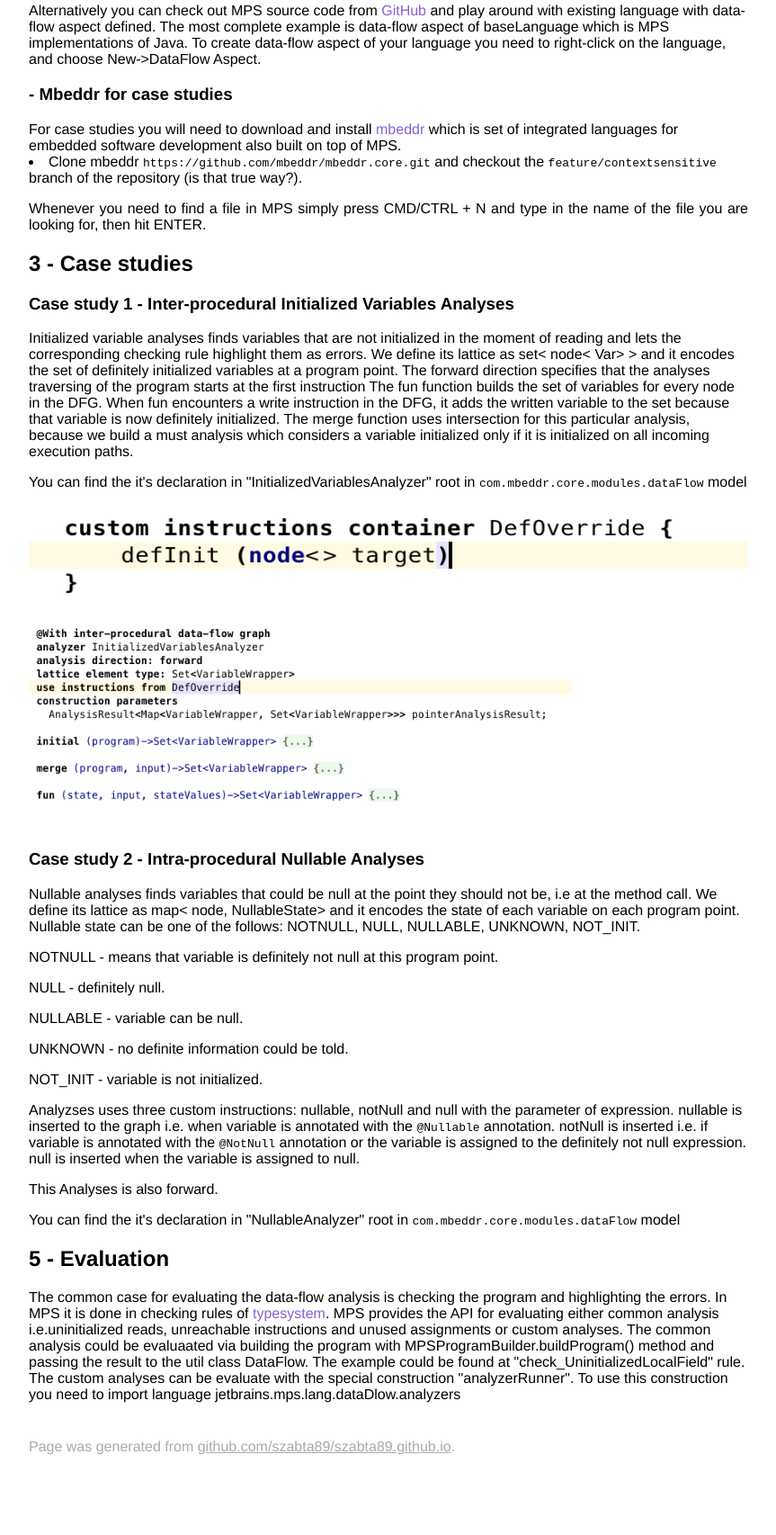
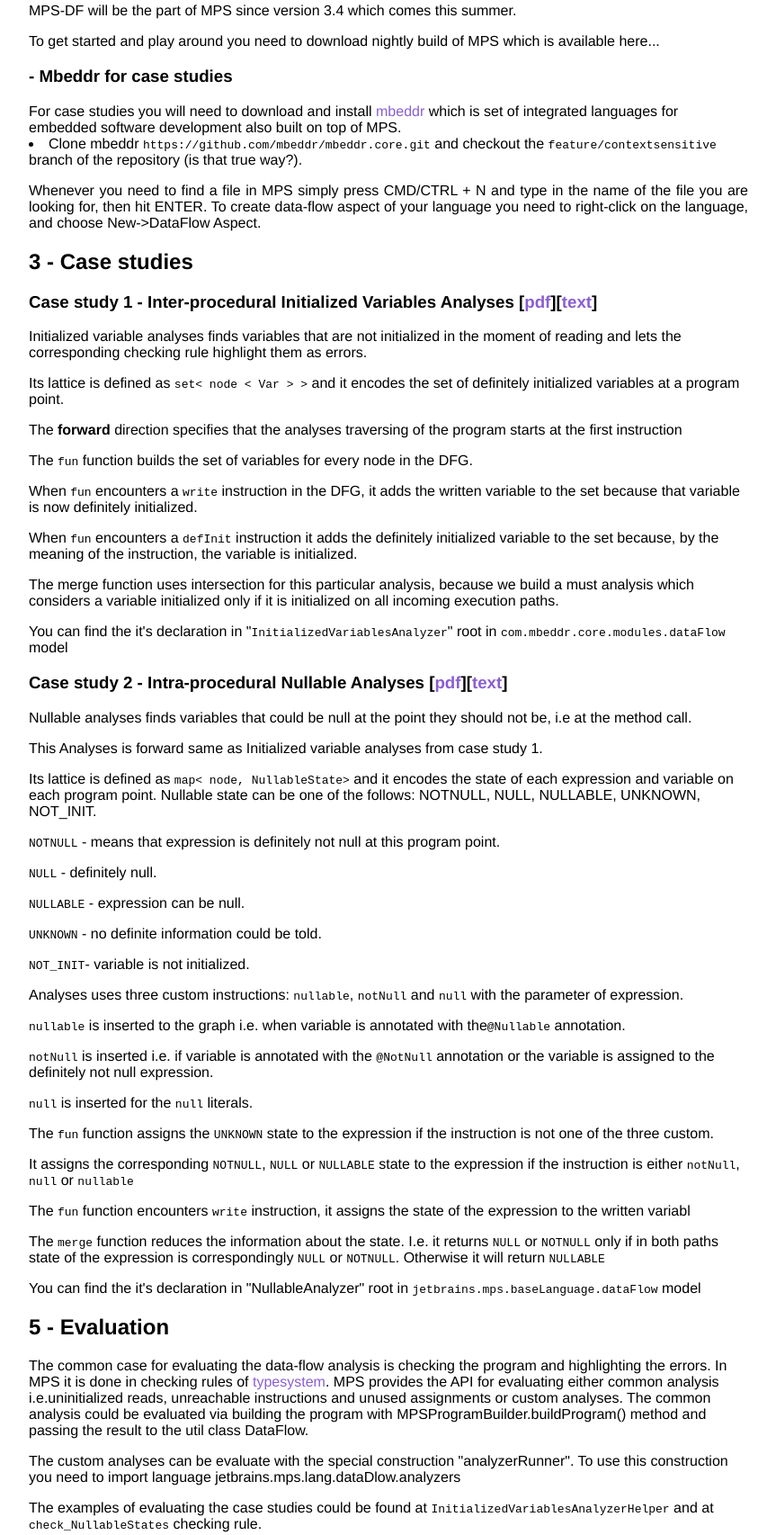
Before and after one commit to szabta89/szabta89.github.io, a plain HTML site: page projects/df.html in a window 1280 px wide. Shown: the part 657-2363 px from the top of the page at 90% size, without its empty margins (214-1077 px from the left). Before the commit the page ends 2304 px from the top, so only its background shows below. Drawn offline with Linux system fonts and the light colour scheme.

Commit message:
update thd df page

```diff
--- a/projects/df.html
+++ b/projects/df.html
@@ -17,9 +17,11 @@
         <br/>
     </div>
     <div class="content">
-			<a href="https://github.com/szabta89/IncA"><img style="position: absolute; top: 0; right: 0; border: 0;" src="https://camo.githubusercontent.com/38ef81f8aca64bb9a64448d0d70f1308ef5341ab/68747470733a2f2f73332e616d617a6f6e6177732e636f6d2f6769746875622f726962626f6e732f666f726b6d655f72696768745f6461726b626c75655f3132313632312e706e67" alt="Fork me on GitHub" data-canonical-src="https://s3.amazonaws.com/github/ribbons/forkme_right_darkblue_121621.png"></a>
-				<p align="justify">MPS-DF is a tool for data-flow analyses of programs designed in MPS. It provides the DSL for building the data-flow graph of a program, DSL for defining the data-flow analyses and the API for evaluating the analyses and obtaining it's result.
-					Additionally it provides the visualization tool for data-flow graph with the possibility to trace from data-flow graph nodes to program AST nodes.</p>
+        <p align="justify">MPS-DF is a tool for data-flow analyses of programs designed in MPS. It provides the DSL for
+            building the data-flow graph of a program, DSL for defining the data-flow analyses and the API for
+            evaluating the analyses and obtaining it's result.
+            Additionally it provides the visualization tool for data-flow graph with the possibility to trace from
+            data-flow graph nodes to program AST nodes.</p>
     </div>
 
     <div class="paper project">
@@ -38,7 +40,7 @@
             <div class="desc">
                 <h3>System Requirements:</h3>
                 <ul>
-						<li><a href="https://confluence.jetbrains.com/display/MPS/Download+MPS+3.3.4">MPS 3.3.4</a></li>
+                    <li><a href="https://confluence.jetbrains.com/display/MPS/Download+MPS+3.3.4">MPS < LINK HERE ></a></li>
                     <li>Java 1.8</li>
                     <li><a href="https://www.mbeddr.com">mbeddr</a> for the case studies</li>
                 </ul>
@@ -52,9 +54,13 @@
         <h2 id="claims">1 - Highlights</h2>
         <ul>
             <li>MPS-DF provides a DSL for building the data-flow graph, an intermediate program representation</li>
-	        	<li>MPS-DF provides a DSL for data-flow analyses. Data-flow analyses derives information from the data-flow graph of the program.</li>
+            <li>MPS-DF provides a DSL for data-flow analyses. Data-flow analyses derives information from the data-flow
+                graph of the program.
+            </li>
             <li>Analyses could be evaluated in different modes: intra-procedural and inter-procedural</li>
-	        	<li>The result can be used in checking rules for highlighting errors in program or in generator for the optimization of generated code.</li>
+            <li>The result can be used in checking rules for highlighting errors in program or in generator for the
+                optimization of generated code.
+            </li>
         </ul>
     </div>
 
@@ -64,65 +70,88 @@
         <h3 id="MPS_start"> - MPS</h3>
 
         <p align="justify">
-	        The MPS-DF comes as a built-in aspect of defining language in MPS. To get started you can just download MPS <a href="https://confluence.jetbrains.com/display/MPS/Download+MPS+3.3.4">MPS 3.3.4</a>
-				and start designing the language. You can find the guide for MPS<a href="https://confluence.jetbrains.com/display/MPSD33/MPS+User's+Guide">here</a>
+            The MPS-DF comes as a built-in aspect of defining language in MPS. MPS is a language workbench. You can find
+            the guide for MPS <a href="https://confluence.jetbrains.com/display/MPSD33/MPS+User's+Guide">here</a>.
+        <p>MPS-DF will be the part of MPS since version 3.4 which comes this summer.</p>
+        <p>To get started and play around you need to download nightly build of MPS which is available here...</p>
+
+        <h3 id="Mbeddr_start"> - Mbeddr for case studies</h3>
+        For case studies you will need to download and install <a href="https://www.mbeddr.com">mbeddr</a> which is set
+        of integrated languages for embedded software development also built on top of MPS.
+        <li>Clone mbeddr <code>https://github.com/mbeddr/mbeddr.core.git</code> and checkout the <code>feature/contextsensitive</code>
+            branch of the repository (is that true way?).
+        </li>
+
+        <p align="justify">
+            Whenever you need to find a file in MPS simply press CMD/CTRL + N and type in the name of the file you are
+            looking for, then hit ENTER.
+
+            To create data-flow aspect of your language you need to right-click on the language, and choose
+            New->DataFlow Aspect.
+        </p>
+
+        <p class="content">
+        <h2 id="case_studies">3 - Case studies </h2>
+        <h3>Case study 1 - Inter-procedural Initialized Variables Analyses [<a href="df/InitializedVars.pdf">pdf</a>][<a href="df/InitializedVars.txt">text</a>]</h3>
+        Initialized variable analyses finds variables that are not initialized in the moment of reading and lets the
+        corresponding checking rule highlight them as errors.
+        <p>Its lattice is defined as <code>set< node < Var > ></code> and it encodes the set of definitely initialized
+            variables at a program point.</p>
+        <p>
+            The <b>forward</b> direction specifies that the analyses traversing of the program starts at the first
+            instruction
+        </p>
+        <p>
+            The <code>fun</code> function builds the set of variables for every node in the DFG.
+        </p>
+        <p>When <code>fun</code> encounters a <code>write</code> instruction in the DFG, it adds the written variable to
+            the set because that variable is now definitely initialized.</p>
+        <p>When <code>fun</code> encounters a <code>defInit</code> instruction it adds the definitely initialized
+            variable to the set because, by the meaning of the instruction, the variable is initialized.</p>
+        <p>The merge function uses intersection for this particular analysis, because we build a must analysis which
+            considers a variable initialized only if it is initialized on all incoming execution paths.</p>
+        <p>
+            You can find the it's declaration in "<code>InitializedVariablesAnalyzer</code>" root in <code>com.mbeddr.core.modules.dataFlow</code>
+            model
+        <p>
+        <h3>Case study 2 - Intra-procedural Nullable Analyses [<a href="df/Nullable.pdf">pdf</a>][<a href="df/Nullable.txt">text</a>]</h3>
+        Nullable analyses finds variables that could be null at the point they should not be, i.e at the method call.
+        <p>This Analyses is forward same as Initialized variable analyses from case study 1.</p>
+        Its lattice is defined as <code>map< node, NullableState></code> and it encodes the state of each expression and variable on
+        each program point.
+        Nullable state can be one of the follows: NOTNULL, NULL, NULLABLE, UNKNOWN, NOT_INIT.
+        <p>
+            <code>NOTNULL</code> - means that expression is definitely not null at this program point.
+        <p>
+            <code>NULL</code> - definitely null.
+        <p>
+            <code>NULLABLE</code> - expression can be null.
+        <p>
+            <code>UNKNOWN</code> - no definite information could be told.
+        <p>
+            <code>NOT_INIT</code>- variable is not initialized.
+        <p>
+
+            Analyses uses three custom instructions: <code>nullable</code>, <code>notNull</code> and <code>null</code>
+            with the parameter of expression.
+
+        <p><code>nullable</code> is inserted to the graph i.e. when variable is annotated with the<code>@Nullable</code> annotation.
+        <p><code>notNull</code> is inserted i.e. if variable is annotated with the <code>@NotNull</code> annotation or
+            the variable is assigned to the definitely not null expression.</p>
+        <p><code>null</code> is inserted for the <code>null</code> literals.</p>
+        <p>
+
+        <p>The <code>fun</code> function assigns the <code>UNKNOWN</code> state to the expression if the instruction is not one of the three custom.</p>
+        <p>It assigns the corresponding <code>NOTNULL</code>, <code>NULL</code> or <code> NULLABLE</code> state to the expression if the instruction is either
+            <code>notNull</code>, <code>null</code> or <code>nullable</code></p>
+        <p>The <code>fun</code> function encounters <code>write</code> instruction, it assigns the state of the expression to the written variabl</p>
+        <p>The <code>merge</code> function reduces the information about the state. I.e. it returns <code>NULL</code> or <code>NOTNULL</code> only if in
+        both paths state of the expression is correspondingly <code>NULL</code> or <code>NOTNULL</code>. Otherwise it will return <code>NULLABLE</code></p>
+
 
         <p>
-				Alternatively you can check out MPS source code from <a href="https://github.com/JetBrains/MPS">GitHub</a> and play around with existing language with data-flow aspect defined.
-				The most complete example is data-flow aspect of baseLanguage which is MPS implementations of Java.
-				To create data-flow aspect of your language you need to right-click on the language, and choose New->DataFlow Aspect.
-			 </p>
-
-			<h3 id="Mbeddr_start"> - Mbeddr for case studies</h3>
-			For case studies you will need to download and install <a href="https://www.mbeddr.com">mbeddr</a> which is set of integrated languages for embedded software development also built on top of MPS.
-			<li>Clone mbeddr <code>https://github.com/mbeddr/mbeddr.core.git</code> and checkout the <code>feature/contextsensitive</code> branch of the repository (is that true way?).</li>
-
-			<p align="justify">
-				Whenever you need to find a file in MPS simply press CMD/CTRL + N and type in the name of the file you are looking for, then hit ENTER.
-			</p>
-
-		  <div class="content">
-			  <h2 id="case_studies">3 - Case studies</h2>
-			  <h3>Case study 1 - Inter-procedural Initialized Variables Analyses</h3>
-			  Initialized variable analyses finds variables that are not initialized in the moment of reading and lets the corresponding checking rule highlight them as errors.
-			  We define its lattice as set< node< Var> > and it encodes the set of definitely initialized variables at a program point.
-
-			  The forward direction specifies that the analyses traversing of the program starts at the first instruction
-			  The fun function builds the set of variables for every node in the DFG.
-			  When fun encounters a write instruction in the DFG, it adds the written variable to the set because that variable is now definitely initialized.
-			  The merge function uses intersection for this particular analysis, because we build a must analysis which considers a variable initialized only if it is initialized on all incoming execution paths.
-			  <p>
-			  You can find the it's declaration in  "InitializedVariablesAnalyzer" root in <code>com.mbeddr.core.modules.dataFlow</code> model
-				  <p>
-				  <img src="df/custom_instructions_mbeddr.png" alt="Mountain View" style="width:800px;height:128px;">
-				  <img src="df/InitializedVar.png" alt="Mountain View" style="width:604px;height:228px;">
-			  <p>
-			  <h3>Case study 2 - Intra-procedural Nullable Analyses</h3>
-			  Nullable analyses finds variables that could be null at the point they should not be, i.e at the method call.
-			  We define its lattice as map< node, NullableState> and it encodes the state of each variable on each program point.
-			  Nullable state can be one of the follows: NOTNULL, NULL, NULLABLE, UNKNOWN, NOT_INIT.
-			  <p>
-			  NOTNULL - means that variable is definitely not null at this program point.
-			  <p>
-			  NULL - definitely null.
-			  <p>
-			  NULLABLE - variable can be null.
-			  <p>
-			  UNKNOWN - no definite information could be told.
-			  <p>
-			  NOT_INIT - variable is not initialized.
-			  <p>
-
-			  Analyzses uses three custom instructions: nullable, notNull and null with the parameter of expression.
-
-			  nullable is inserted to the graph i.e. when variable is annotated with the <code>@Nullable</code> annotation.
-			  notNull is inserted i.e. if variable is annotated with the <code>@NotNull</code> annotation or the variable is assigned to the definitely not null expression.
-			  null is inserted when the variable is assigned to null.
-			  <p>
-			  This Analyses is also forward.
-
-			  <p>
-				  You can find the it's declaration in  "NullableAnalyzer" root in <code>com.mbeddr.core.modules.dataFlow</code> model
+            You can find the it's declaration in "NullableAnalyzer" root in
+            <code>jetbrains.mps.baseLanguage.dataFlow</code> model
 
     </div>
 
@@ -130,11 +159,15 @@
         <h2 id="evaluation">5 - Evaluation</h2>
         The common case for evaluating the data-flow analysis is checking the program and highlighting the errors.
         In MPS it is done in checking rules of <a href="https://confluence.jetbrains.com/display/MPSD33/Typesystem">typesystem</a>.
-			MPS provides the API for evaluating either common analysis i.e.uninitialized reads, unreachable instructions and unused assignments or custom analyses.
-			The common analysis could be evaluaated via building the program with MPSProgramBuilder.buildProgram() method and passing the result to the util class DataFlow.
-			The example could be found at "check_UninitializedLocalField" rule.
-
-			The custom analyses can be evaluate with the special construction "analyzerRunner". To use this construction you need to import language jetbrains.mps.lang.dataDlow.analyzers
+        MPS provides the API for evaluating either common analysis i.e.uninitialized reads, unreachable instructions and
+        unused assignments or custom analyses.
+        The common analysis could be evaluated via building the program with MPSProgramBuilder.buildProgram() method
+        and passing the result to the util class DataFlow.
+        <p>
+        The custom analyses can be evaluate with the special construction "analyzerRunner". To use this construction you
+        need to import language jetbrains.mps.lang.dataDlow.analyzers
+        </p>
+        The examples of evaluating the case studies could be found at <code>InitializedVariablesAnalyzerHelper</code> and at <code>check_NullableStates</code> checking rule.
     </div>
 
 
@@ -146,10 +179,17 @@
 </div>
 </div>
 <script type="text/javascript">
-        (function(i,s,o,g,r,a,m){i['GoogleAnalyticsObject']=r;i[r]=i[r]||function(){
-        (i[r].q=i[r].q||[]).push(arguments)},i[r].l=1*new Date();a=s.createElement(o),
-        m=s.getElementsByTagName(o)[0];a.async=1;a.src=g;m.parentNode.insertBefore(a,m)
-        })(window,document,'script','//www.google-analytics.com/analytics.js','ga');
+    (function (i, s, o, g, r, a, m) {
+        i['GoogleAnalyticsObject'] = r;
+        i[r] = i[r] || function () {
+                    (i[r].q = i[r].q || []).push(arguments)
+                }, i[r].l = 1 * new Date();
+        a = s.createElement(o),
+                m = s.getElementsByTagName(o)[0];
+        a.async = 1;
+        a.src = g;
+        m.parentNode.insertBefore(a, m)
+    })(window, document, 'script', '//www.google-analytics.com/analytics.js', 'ga');
 
     ga('create', 'UA-44428446-5', 'auto');
     ga('send', 'pageview');
```
Also changed, not shown: projects/df/InitializedVars.txt (added), projects/df/Nullable.txt (added), 2 other files. Lines whose indentation alone changed are shown as unchanged.
